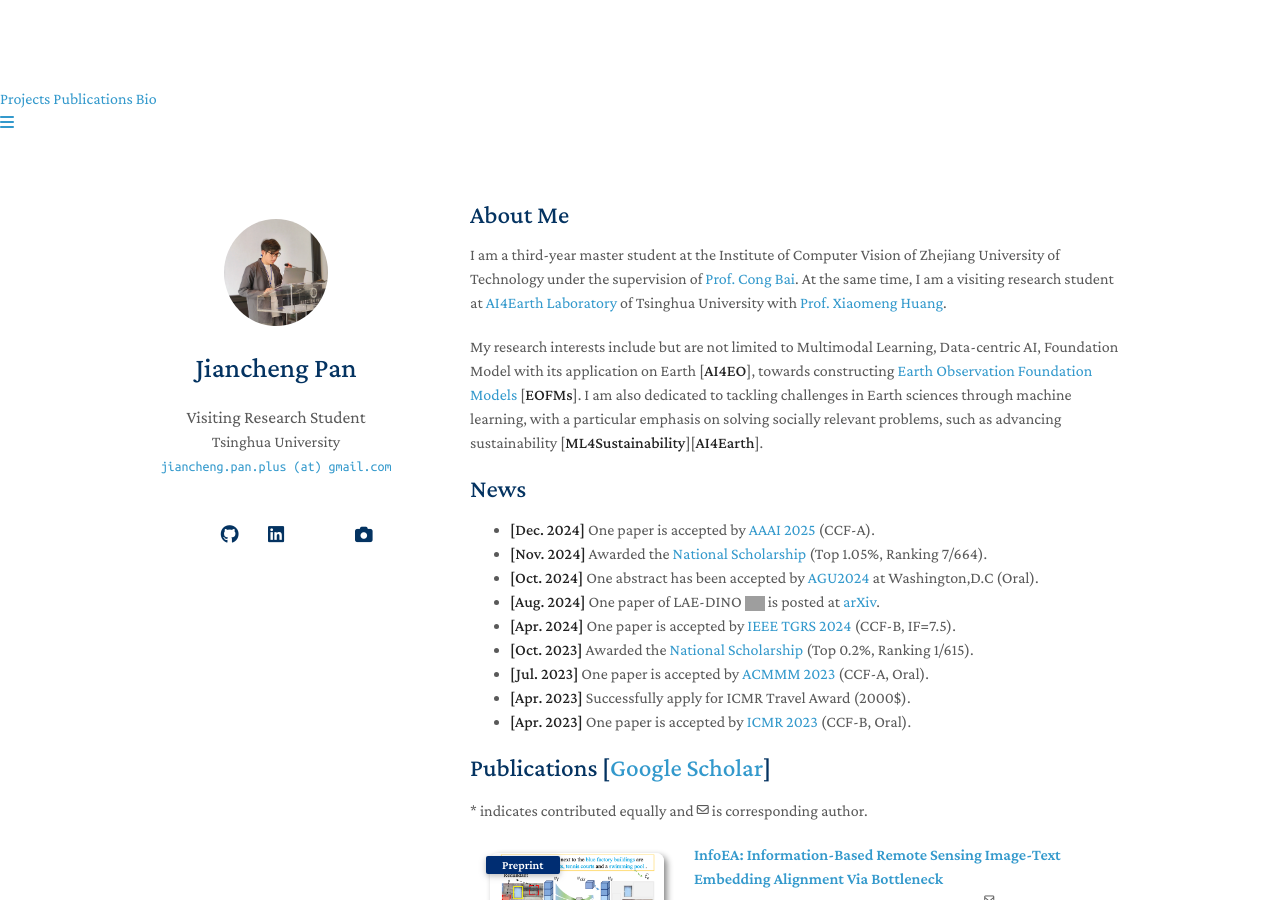
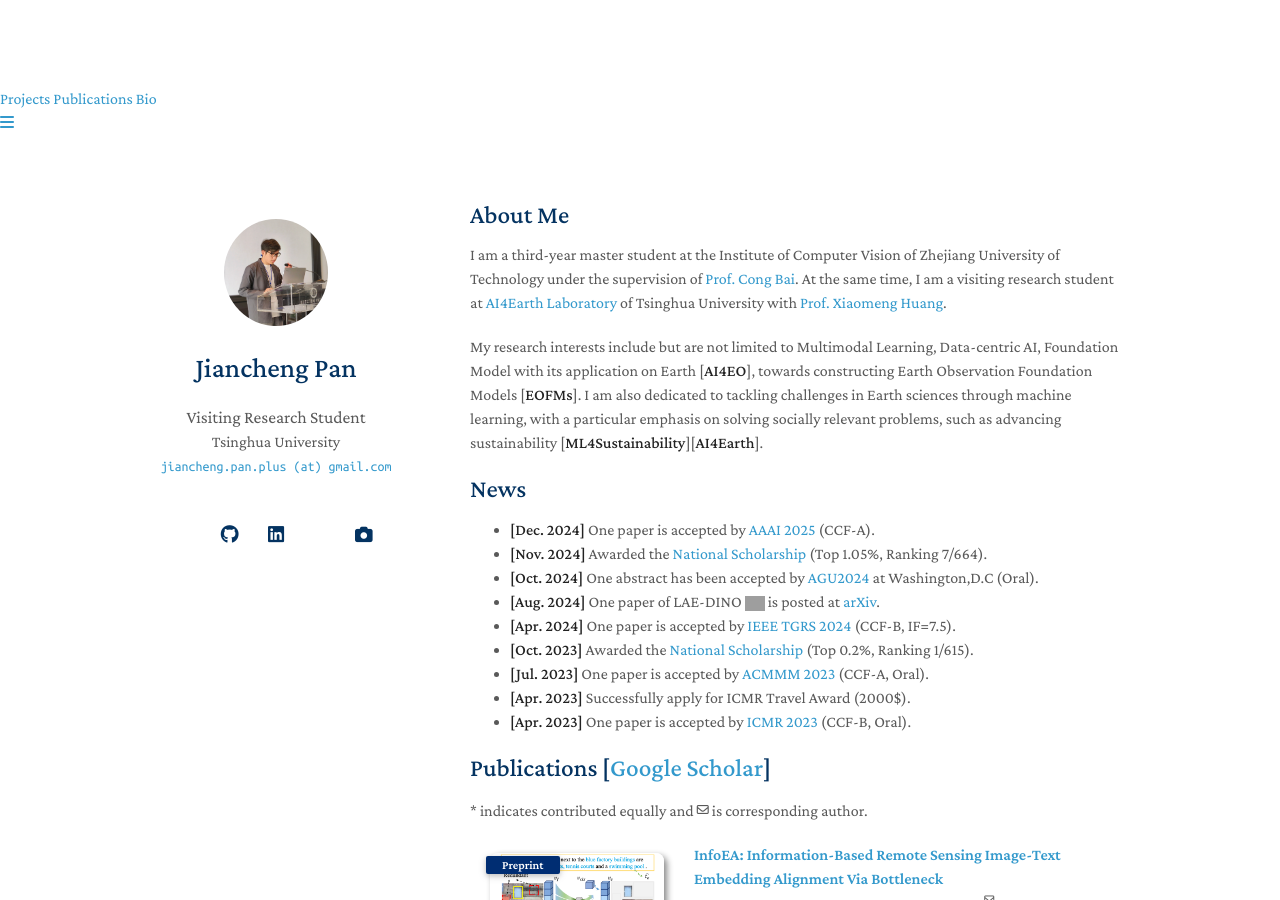
Before and after one commit to jaychempan/jaychempan.github.io, a Jekyll site: the page built from index.md, in a window 1280 px wide and 900 px high. Built offline with Jekyll 4.4.1, drawn with Linux system fonts in a browser that asks for light colours; a style sheet for code colours, icons or effects is not loaded; our own code applies the rules of GitHub Pages for plain Markdown files; part of the change alters nothing that is shown; grey boxes are pictures that could not be loaded.

```diff
--- a/index.md
+++ b/index.md
@@ -7,7 +7,7 @@ layout: homepage
 I am a third-year master student at the Institute of Computer Vision of Zhejiang University of Technology under the supervision of <a href="https://scholar.google.com/citations?user=XGZ4UZgAAAAJ&hl=en&oi=ao">Prof. Cong Bai</a>. At the same time, I am a visiting research student at <a href="https://github.com/AI4EarthLab">AI4Earth Laboratory</a>  of Tsinghua University with <a href="https://scholar.google.com/citations?user=yH9OkqYAAAAJ&hl=en">Prof. Xiaomeng Huang</a>.
 <!-- Before that, I received the B.E. degree from Jiangxi Normal University in 2022, under the supervision of <a href="https://scholar.google.com/citations?user=ZO3KGykAAAAJ&hl=en&oi=ao">Prof. Aiwen Jiang</a>. -->
 
-My research interests include but are not limited to Multimodal Learning, Data-centric AI, Foundation Model with its application on Earth [**AI4EO**], towards constructing <a href="https://github.com/Earth-Observation-Foundation-Models">Earth Observation Foundation Models</a> [**EOFMs**]. I am also dedicated to tackling challenges in Earth sciences through machine learning, with a particular emphasis on solving socially relevant problems, such as advancing sustainability [**ML4Sustainability**][**AI4Earth**].
+My research interests include but are not limited to Multimodal Learning, Data-centric AI, Foundation Model with its application on Earth [**AI4EO**], towards constructing Earth Observation Foundation Models [**EOFMs**]. I am also dedicated to tackling challenges in Earth sciences through machine learning, with a particular emphasis on solving socially relevant problems, such as advancing sustainability [**ML4Sustainability**][**AI4Earth**].
 
 <!-- I believe in *earning through skills and achieving through collaboration*. <font color="red">I am actively seeking internship or co-operation opportunities related to tackling challenges in Earth sciences, particularly in sustainable development.</font> -->
 
```
